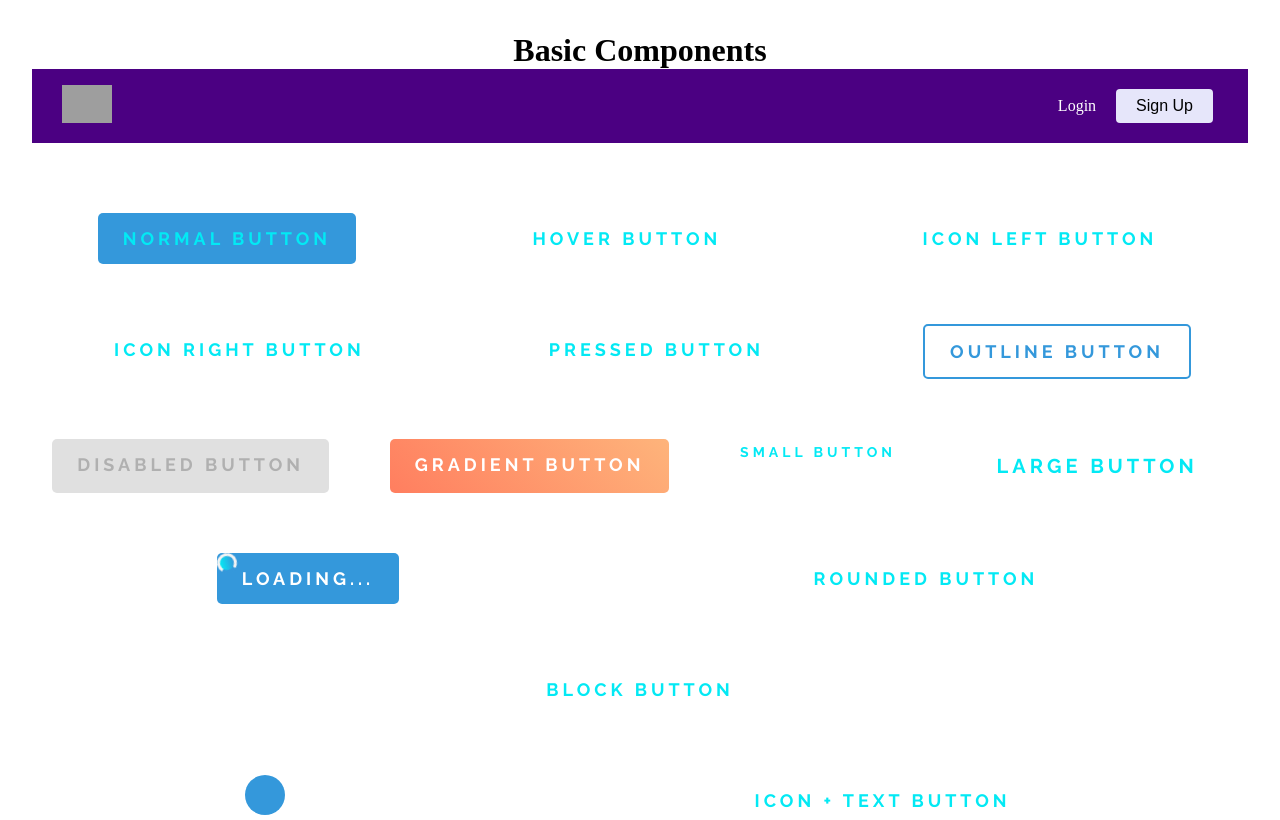
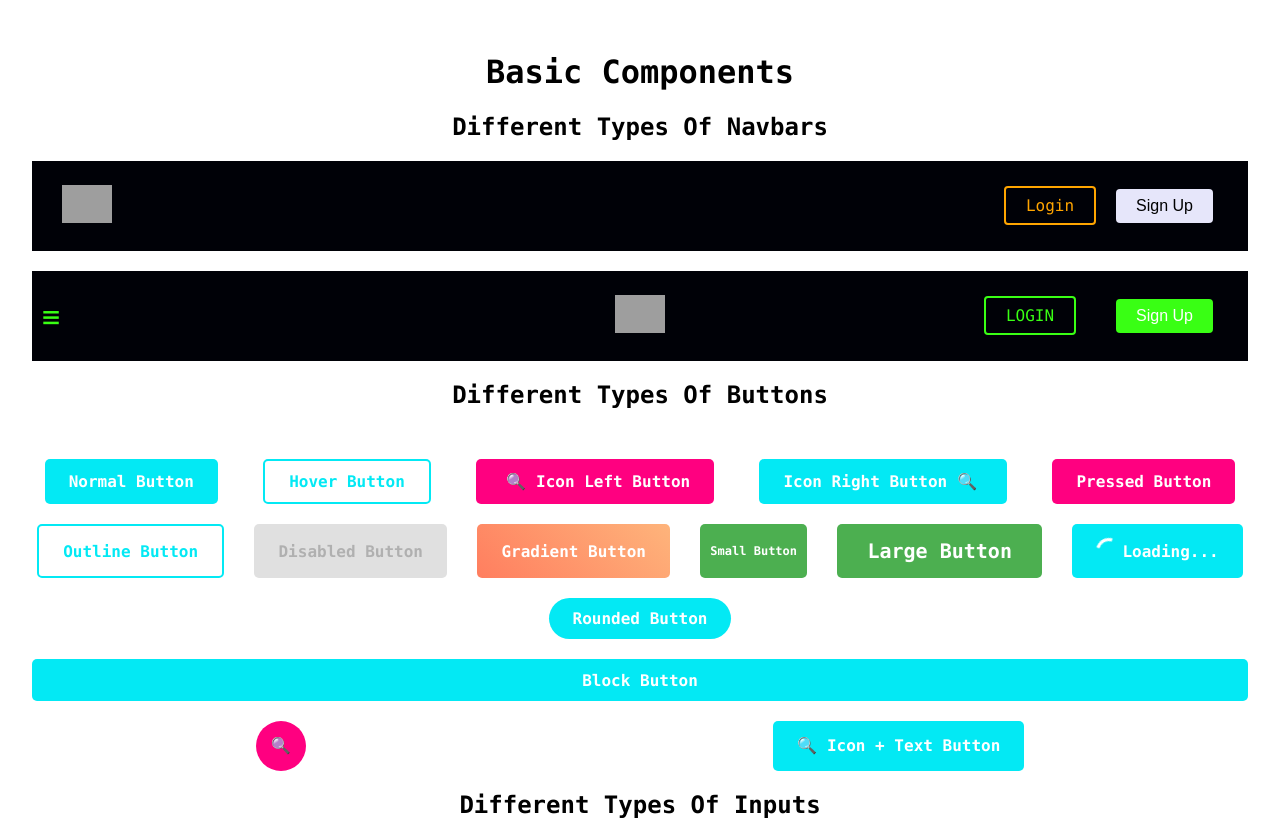
Before and after one commit to brookythebrat/Components, a React (Vite) app: page / in a window 1280 px wide. Shown: the top 820 px of the page. Built offline with nearby package versions, Linux system fonts and the light colour scheme; grey boxes are pictures that could not be loaded.

Commit message:
Worked on the Navbar glow components, all things are working perfectly.

```diff
--- a/src/AnimatedComponents/AnimatedButton.css
+++ b/src/AnimatedComponents/AnimatedButton.css
@@ -1,44 +1,45 @@
-@import url('https://fonts.googleapis.com/css2?family=Raleway:wght@400;700&display=swap');
-
-* {
+body {
   margin: 0;
   padding: 0;
-  box-sizing: border-box;
+  font-family: Consolas, monospace;
+  display: flex;
+  justify-content: center;
+  align-items: center;
+  min-height: 100vh;
+
 }
 
-.btn {
+.animated-btn {
   position: relative;
   display: inline-block;
-  padding: 15px 25px;
-  margin: 20px;
+  padding: 15px 40px;
   color: #03e9f4;
-  font-family: 'Raleway', sans-serif;
   font-size: 18px;
   font-weight: bold;
+  text-decoration: none;
   text-transform: uppercase;
-  text-decoration: none;
   letter-spacing: 4px;
   overflow: hidden;
   transition: 0.5s;
+  border: none;
   background: transparent;
-  border: none;
   cursor: pointer;
 }
 
-.btn:hover {
+.animated-btn:hover {
   background: #03e9f4;
   color: #050801;
   box-shadow: 0 0 5px #03e9f4, 0 0 25px #03e9f4, 0 0 50px #03e9f4, 0 0 200px #03e9f4;
 }
 
-.btn span {
+.animated-btn span {
   position: absolute;
   display: block;
 }
 
-.btn span:nth-child(1) {
+.animated-btn .top {
   top: 0;
-  left: 0;
+  left: -100%;
   width: 100%;
   height: 2px;
   background: linear-gradient(90deg, transparent, #03e9f4);
@@ -54,7 +55,7 @@
   }
 }
 
-.btn span:nth-child(2) {
+.animated-btn .right {
   top: -100%;
   right: 0;
   width: 2px;
@@ -73,9 +74,9 @@
   }
 }
 
-.btn span:nth-child(3) {
+.animated-btn .bottom {
   bottom: 0;
-  right: 0;
+  right: -100%;
   width: 100%;
   height: 2px;
   background: linear-gradient(270deg, transparent, #03e9f4);
@@ -92,7 +93,7 @@
   }
 }
 
-.btn span:nth-child(4) {
+.animated-btn .left {
   bottom: -100%;
   left: 0;
   width: 2px;
--- a/src/AnimatedComponents/AnimatedButton.jsx
+++ b/src/AnimatedComponents/AnimatedButton.jsx
@@ -3,13 +3,13 @@ import "./AnimatedButton.css";
 
 const AnimatedButton = ({ children }) => {
   return (
-    <a href="#" className="btn">
+    <button className="animated-btn">
       {children}
-      <span></span>
-      <span></span>
-      <span></span>
-      <span></span>
-    </a>
+      <span className="top"></span>
+      <span className="right"></span>
+      <span className="bottom"></span>
+      <span className="left"></span>
+    </button>
   );
 };
 
--- a/src/App.jsx
+++ b/src/App.jsx
@@ -86,8 +86,11 @@ const steps = ["Step One", "Step Two", "Step Three", "Step Four"];
     <>
       <div>
         <h1> Basic Components </h1>
+        <h2>Different Types Of Navbars</h2>
         <Navbar />
+        <h2>Different Types Of Buttons</h2>
         <Buttons />
+        <h2>Different Types Of Inputs</h2>
         <Inputs />
         <Checkbox />
         <RadioButton />
--- a/src/Components/Buttons.css
+++ b/src/Components/Buttons.css
@@ -1,39 +1,112 @@
-/* Button.css */
-
 /* Base Button Styles */
 .btn {
   padding: 10px 20px;
   font-size: 16px;
   font-weight: 600;
+  border: none;
   border-radius: 5px;
   cursor: pointer;
+  text-decoration: none;
   display: inline-flex;
   align-items: center;
   justify-content: center;
+  position: relative;
+  overflow: hidden;
   transition: all 0.3s ease;
-  border: none;
-  background-color: #3498db;
-  color: white;
+}
+
+/* Glow Effect */
+.btn::before {
+  content: "";
+  position: absolute;
+  top: 0;
+  left: 0;
+  width: 100%;
+  height: 100%;
+  border-radius: inherit;
+  background: linear-gradient(45deg, #03e9f4, #ff0080, #03e9f4);
+  z-index: -1;
+  filter: blur(10px);
+  opacity: 0;
+  transition: opacity 0.3s ease;
+}
+
+/* Glow on Hover */
+.btn:hover::before {
+  opacity: 0.6;
 }
 
 /* Normal Button */
 .btn.normal {
-  background-color: #3498db; /* Default button color */
+  background-color: #03e9f4;
+  color: white;
 }
 
 .btn.normal:hover {
-  background-color: #2980b9; /* Hover color */
+  box-shadow: 0 0 15px #03e9f4;
+}
+
+/* Hover Button */
+.btn.hover {
+  background-color: white;
+  color: #03e9f4;
+  border: 2px solid #03e9f4;
+}
+
+.btn.hover:hover {
+  box-shadow: 0 0 15px #03e9f4;
+}
+
+/* Icon Left Button */
+.btn.icon-left {
+  background-color: #ff0080;
+  color: white;
+  padding-left: 30px;
+}
+
+.btn.icon-left .icon {
+  margin-right: 10px;
+}
+
+.btn.icon-left:hover {
+  box-shadow: 0 0 10px #ff0080;
+}
+
+/* Icon Right Button */
+.btn.icon-right {
+  background-color: #03e9f4;
+  color: white;
+  padding-right: 30px;
+}
+
+.btn.icon-right .icon {
+  margin-left: 10px;
+}
+
+.btn.icon-right:hover {
+  box-shadow: 0 0 10px #03e9f4;
+}
+
+/* Pressed Button */
+.btn.pressed {
+  background-color: #ff0080;
+  color: white;
+}
+
+.btn.pressed:active {
+  box-shadow: 0 0 20px #ff0080;
+  transform: scale(0.95);
 }
 
 /* Outline Button */
 .btn.outline {
-  background-color: transparent;
-  border: 2px solid #3498db;
-  color: #3498db;
+  background: transparent;
+  color: #03e9f4;
+  border: 2px solid #03e9f4;
 }
 
 .btn.outline:hover {
-  background-color: #3498db;
+  background-color: #03e9f4;
   color: white;
 }
 
@@ -51,13 +124,17 @@
 }
 
 .btn.gradient:hover {
-  background: linear-gradient(45deg, #feb47b, #ff7e5f);
+  box-shadow: 0 0 20px #ff7e5f, 0 0 40px #feb47b;
 }
 
 /* Small Button */
 .btn.small {
   padding: 5px 10px;
-  font-size: 14px;
+  font-size: 12px;
+}
+
+.btn.small:hover {
+  box-shadow: 0 0 10px #03e9f4;
 }
 
 /* Large Button */
@@ -66,81 +143,87 @@
   font-size: 20px;
 }
 
+.btn.large:hover {
+  box-shadow: 0 0 20px #03e9f4;
+}
+
 /* Loading Button */
 .btn.loading {
-  background-color: #3498db;
+  background-color: #03e9f4;
   color: white;
-  display: inline-flex;
-  align-items: center;
 }
 
 .btn.loading .loader {
-  border: 3px solid #f3f3f3;
-  border-top: 3px solid #3498db;
+  border: 3px solid transparent;
+  border-top: 3px solid white;
   border-radius: 50%;
   width: 20px;
   height: 20px;
-  animation: spin 2s linear infinite;
-  margin-right: 10px;
+  animation: spin 1s linear infinite;
 }
 
 @keyframes spin {
-  0% { transform: rotate(0deg); }
-  100% { transform: rotate(360deg); }
+  0% {
+    transform: rotate(0deg);
+  }
+  100% {
+    transform: rotate(360deg);
+  }
 }
 
 /* Rounded Button */
 .btn.rounded {
-  border-radius: 30px;
+  border-radius: 50px;
+  background-color: #03e9f4;
+  color: white;
+}
+
+.btn.rounded:hover {
+  box-shadow: 0 0 15px #03e9f4;
 }
 
 /* Block Button */
 .btn.block {
   width: 100%;
-  display: block;
+  text-align: center;
+  background-color: #03e9f4;
+  color: white;
 }
 
-/* Icon Left Button */
-.btn.icon-left .icon {
-  margin: 0 10px;
-}
-
-.btn.icon-left {
-  flex-direction: row-reverse;
-}
-
-/* Icon Right Button */
-.btn.icon-right .icon {
-  margin: 0 10px;
-}
-
-.btn.icon-right {
-  flex-direction: row;
+.btn.block:hover {
+  box-shadow: 0 0 15px #03e9f4;
 }
 
 /* Icon Only Button */
 .btn.icon-only {
-  padding: 10px;
-  background-color: #3498db;
+  width: 50px;
+  height: 50px;
+  padding: 0;
+  border-radius: 50%;
+  background-color: #ff0080;
   color: white;
-  border-radius: 50%;
-  width: 40px;
-  height: 40px;
   justify-content: center;
-  align-items: center;
-  display: flex;
 }
 
 .btn.icon-only:hover {
-  background-color: #2980b9;
+  box-shadow: 0 0 20px #ff0080;
 }
 
 /* Icon + Text Button */
-.btn.icon-text .icon {
-  margin: 0 10px;
+.btn.icon-text {
+  background-color: #03e9f4;
+  color: white;
 }
 
-/* Container Styles for Layout */
+.btn.icon-text .icon {
+  margin-right: 10px;
+}
+
+.btn.icon-text:hover {
+  box-shadow: 0 0 15px #03e9f4, 0 0 20px #ff0080;
+}
+
+/* Layout for Buttons */
 .button-container {
   display: flex;
   flex-wrap: wrap;
--- a/src/Components/Buttons.jsx
+++ b/src/Components/Buttons.jsx
@@ -1,5 +1,5 @@
 import React from "react";
-import "./Buttons.css"; // Import the CSS file
+import "./Buttons.css";
 
 const Button = () => {
   return (
--- a/src/Components/Navbar.css
+++ b/src/Components/Navbar.css
@@ -1,42 +1,139 @@
-/* Navbar.css */
+/* Base Navbar Styles */
 .navbar {
   display: flex;
   justify-content: space-between;
   align-items: center;
   padding: 15px 30px;
-  background-color: #4B0082;
+  background-color: #000107;
   color: white;
-  transition: all 0.3s ease; /* Smooth transition for changes */
+  transition: all 0.3s ease;
+  height: 60px; /* Explicit height */
 }
 
 .navbar .logo img {
-  width: 50px; /* Adjust based on your logo size */
+  width: 50px;
   height: auto;
 }
 
+/* Auth Links Styling */
 .navbar .auth-links {
   display: flex;
   align-items: center;
 }
 
+/* Login Button - Default Orange (For Regular Navbar) */
 .navbar .login-text {
   margin-right: 15px;
   font-size: 16px;
   cursor: pointer;
+  padding: 8px 20px;
+  border: 2px solid orange;
+  border-radius: 4px;
+  color: orange;
+  background: transparent;
+  transition: all 0.3s ease;
 }
 
+.navbar .login-text:hover {
+  box-shadow: 0 0 15px orange, 0 0 25px orange;
+  background-color: rgba(255, 165, 0, 0.2); /* Light translucent orange */
+}
+
+/* Sign Up Button - Default Orange Glow (For Regular Navbar) */
 .navbar .signup-btn {
   padding: 8px 20px;
-  background-color: #E6E6FA;
+  background-color: #E6E6FA; /* Lavender background */
   color: black;
   border: none;
   border-radius: 4px;
   cursor: pointer;
   font-size: 16px;
+  transition: all 0.3s ease;
 }
 
 .navbar .signup-btn:hover {
-  background-color: #D8B6E1;
+  box-shadow: 0 0 15px orange, 0 0 25px orange;
+  background-color: orange;
+  color: white;
+}
+
+/* New Neon Green Navbar (Glow Navbar) */
+.glow-navbar {
+  margin-top: 20px;
+  position: relative;
+  height: 60px; /* Set height to match first navbar */
+}
+
+.glow-navbar .logo {
+  position: absolute;
+  left: 50%;
+  transform: translateX(-50%);
+}
+
+.glow-navbar .auth-links {
+  display: flex;
+  gap: 20px;
+  z-index: 1;
+  position: absolute; /* To align it on the right side */
+  right: 30px; /* Ensure the buttons are positioned to the right */
+  align-items: center; /* Center the items vertically */
+  height: 100%; /* Full height of the navbar */
+}
+
+/* Login Text - Neon Green */
+.glow-navbar .auth-links .login-text {
+  color: #39ff14; /* Neon Green */
+  text-transform: uppercase;
+  padding: 8px 20px;
+  border: 2px solid #39ff14; /* Neon Green border */
+  background: transparent;
+  cursor: pointer;
+  font-size: 16px;
+  transition: all 0.3s ease;
+}
+
+.glow-navbar .auth-links .login-text:hover {
+  box-shadow: 0 0 15px #39ff14, 0 0 25px #39ff14; /* Neon Green glow */
+  background-color: rgba(57, 255, 20, 0.2); /* Light translucent green */
+}
+
+/* Sign Up Button - Neon Green */
+.glow-navbar .auth-links .signup-btn {
+  padding: 8px 20px;
+  background-color: #39ff14; /* Neon Green */
+  color: white;
+  border: none;
+  border-radius: 4px;
+  cursor: pointer;
+  font-size: 16px;
+  transition: all 0.3s ease;
+}
+
+.glow-navbar .auth-links .signup-btn:hover {
+  background-color: #32e018; /* Lighter Neon Green */
+  box-shadow: 0 0 10px 2px rgba(57, 255, 20, 0.7); /* Neon Green glow */
+}
+
+/* Drawer Icon on the Left Side */
+.glow-navbar .drawer {
+  position: absolute;
+  left: 10px;
+  top: 50%;
+  transform: translateY(-50%);
+  font-size: 30px;
+  color: #39ff14; /* Neon Green */
+  cursor: pointer;
+  transition: color 0.3s ease, transform 0.3s ease;
+}
+
+.glow-navbar .drawer:hover {
+  color: #32e018;
+  transform: translateY(-50%) scale(1.2);
+}
+
+.glow-navbar .drawer-text {
+  display: block;
+  text-align: center;
 }
 
 /* Responsive Styles */
@@ -45,6 +142,7 @@
     padding: 10px 20px;
     flex-direction: column;
     align-items: flex-start;
+    height: auto; /* Allow height to adjust on smaller screens */
   }
 
   .navbar .auth-links {
@@ -56,6 +154,7 @@
   .navbar .login-text {
     margin-right: 0;
     font-size: 14px;
+    padding: 8px 15px;
   }
 
   .navbar .signup-btn {
@@ -83,6 +182,7 @@
     margin-right: 0;
     margin-bottom: 10px;
     font-size: 12px;
+    padding: 10px;
   }
 
   .navbar .signup-btn {
--- a/src/Components/Navbar.jsx
+++ b/src/Components/Navbar.jsx
@@ -3,6 +3,8 @@ import "./Navbar.css"; // Import the custom CSS file
 
 const Navbar = () => {
   return (
+    <>
+      {/* Original Navbar */}
       <nav className="navbar">
         <div className="logo">
           <img src="logo.png" alt="Logo" />
@@ -12,6 +14,21 @@ const Navbar = () => {
           <button className="signup-btn">Sign Up</button>
         </div>
       </nav>
+
+      {/* New Neon Glow Navbar Below */}
+      <nav className="navbar glow-navbar">
+        <div className="drawer">
+          <span className="drawer-text">≡</span>
+        </div>
+        <div className="logo">
+          <img src="logo.png" alt="Logo" />
+        </div>
+        <div className="auth-links">
+          <span className="login-text">Login</span>
+          <button className="signup-btn">Sign Up</button>
+        </div>
+      </nav>
+    </>
   );
 };
 
```
Lines whose indentation alone changed are shown as unchanged.
